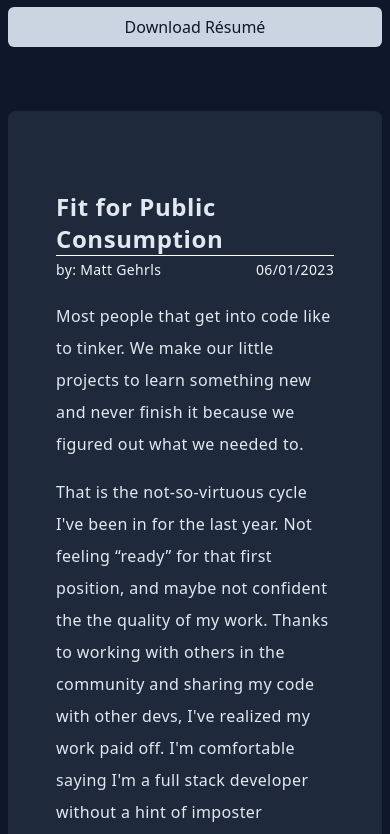
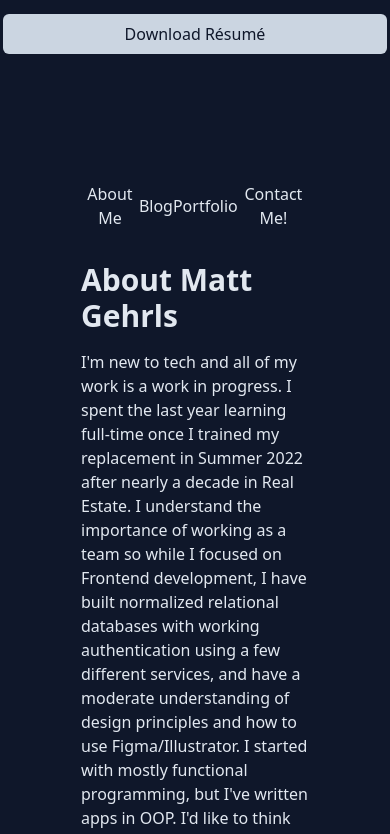
Before and after one commit to mgehrls/mattgehrls, a Next.js app: page / in a window 390 px wide. Shown: the part 866-1700 px from the top of the page. Built offline with nearby package versions, Linux system fonts and the light colour scheme.

Commit message:
about me, portolio, and contact me sections init

```diff
--- a/pages/index.tsx
+++ b/pages/index.tsx
@@ -3,21 +3,81 @@ import Contacts from '@/components/Contacts';
 import GithubStats from '@/components/GithubStats';
 import ResumeButton from '@/components/ResumeButton';
 import PostTemplate from '@/components/PostTemplate';
+import { useState } from 'react';
+
+
 
 
 export default function Home() {
+
+  const [page, setPage] = useState("about");
+
+  const Sections = () => {
+    switch (page) {
+     case "blog": return (
+      <div>
+       <h1 className='pt-4 pl-4 text-3xl font-bold'>Blog</h1>
+       <div className='px-4'>
+       <PostTemplate/>
+       </div>
+       <div className='p-6'>
+       <PostTemplate/>
+       </div>
+       <div className='p-6'>
+       <PostTemplate/>
+       </div>
+       <div className='p-6'>
+       <PostTemplate/>
+       </div>
+      </div>
+     )
+     break;
+     case "portfolio": return (
+     <div className='p-4'>
+       <h1>Portfolio coming soon.</h1>
+      </div>
+
+      )
+     break;
+     case "contact": return (
+      <div><h1>Contact Form coming soon.</h1></div>
+     )
+     break;
+     default: return (
+     <div className='px-4 flex flex-col gap-4'>
+      <h1 className='pt-4 text-3xl font-bold'>About Matt Gehrls</h1>
+      <p>{"I'm new to tech and all of my work is a work in progress. I spent the last year learning full-time once I trained my replacement in Summer 2022 after nearly a decade in Real Estate. I understand the importance of working as a team so while I focused on Frontend development, I have built normalized relational databases with working authentication using a few different services, and have a moderate understanding of design principles and how to use Figma/Illustrator. I started with mostly functional programming, but I've written apps in OOP. I'd like to think my knowledge base is deep enough to excel in frontend, but wide enough to understand and utilize the full stack."}</p>
+      <p>{"Self study is only interesting for so long. I need to start working with others and growing in ways I can't expect. So if you are reading this site, I hope you understand that I know this isn't a finished product. I just started advertising my work to force myself to finish projects, and this is a first step."}</p>
+      <p>{"I'm winging this process and hoping that transparency gets me a point or two. Follow along with my progress by checking out "}<a className='underline' href="https://github.com/mgehrls">my github account!</a></p>
+    </div>)
+    }
+  }
+
   return (
-    <div className='flex justify-center items-center md:items-start p-2'>
-      <div className='w-screen min-w-xs min-h-screen relative flex flex-col md:flex-row justify-center items-center md:items-start text-slate-200 gap-4 max-w-7xl'>
+    <div className='flex justify-center items-center md:items-start'>
+      <div className='w-screen min-w-xs relative flex flex-col md:flex-row justify-center items-center md:items-start text-slate-200 gap-4 max-w-7xl'>
         <div className='flex flex-col gap-4 min-w-xs'>
           <Header/>
           <Contacts/>
           <GithubStats/>
           <ResumeButton/>
         </div>
-        <div className='bg-slate-800 p-12 mt-0 md:mt-12 md:w-2/3 rounded-lg'>
-          <PostTemplate/>
+        <div className='max-h-screen flex flex-col w-2/3'>
+          <div className='flex justify-between p-4 mt-12'>
+            <button onClick={()=>setPage("about")}>About Me</button>
+            <button onClick={()=>setPage("blog")}>Blog</button>
+            <button onClick={()=>setPage("portfolio")}>Portfolio</button>
+            <button onClick={()=>setPage("portfolio")}>Contact Me!</button>
+          </div>
+          <div className='flex-1 overflow-y-auto'>
+
+          <Sections/>
+          </div>
+
+
         </div>
+
+
       </div>
     </div>
   )
```
